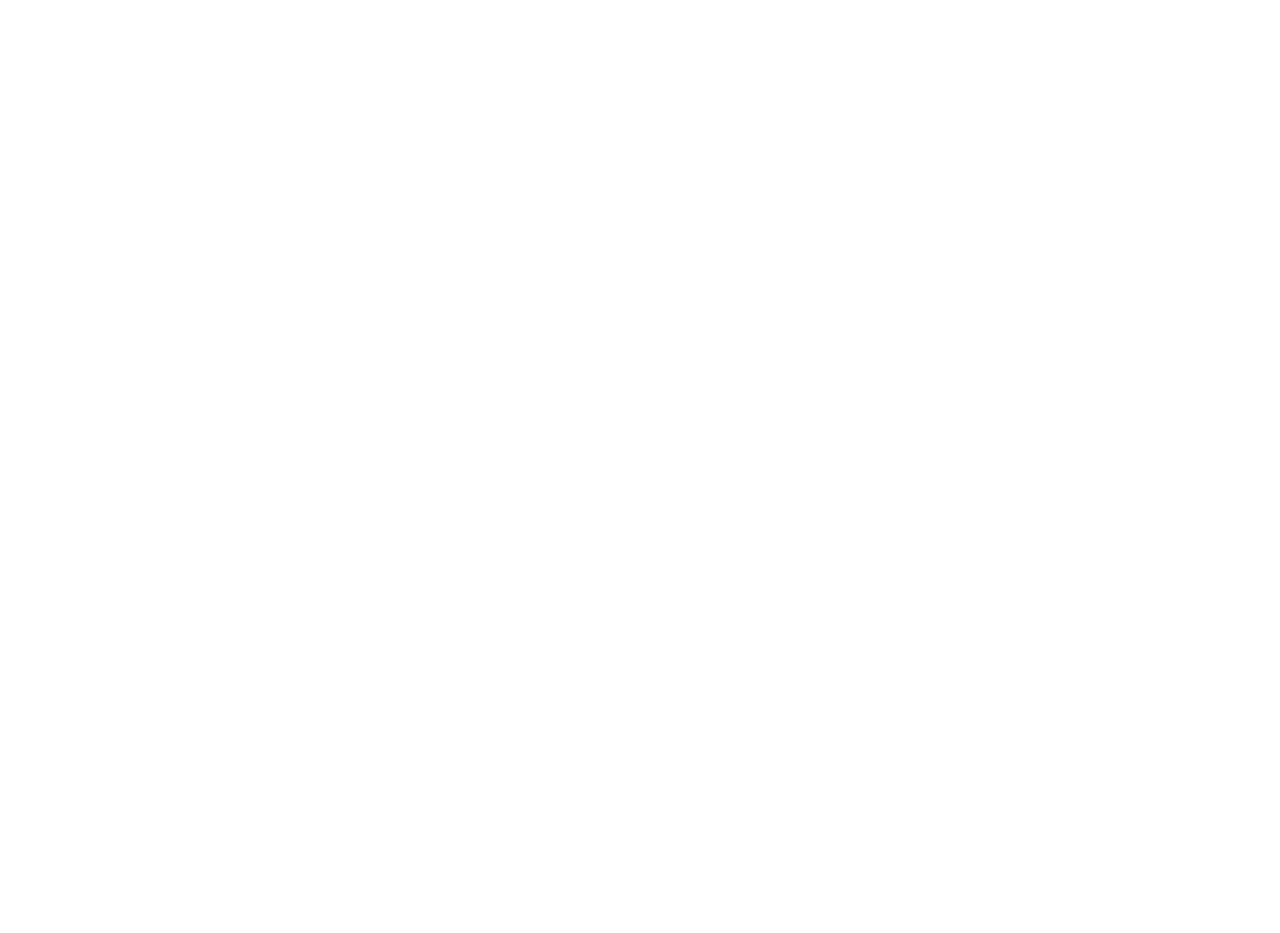
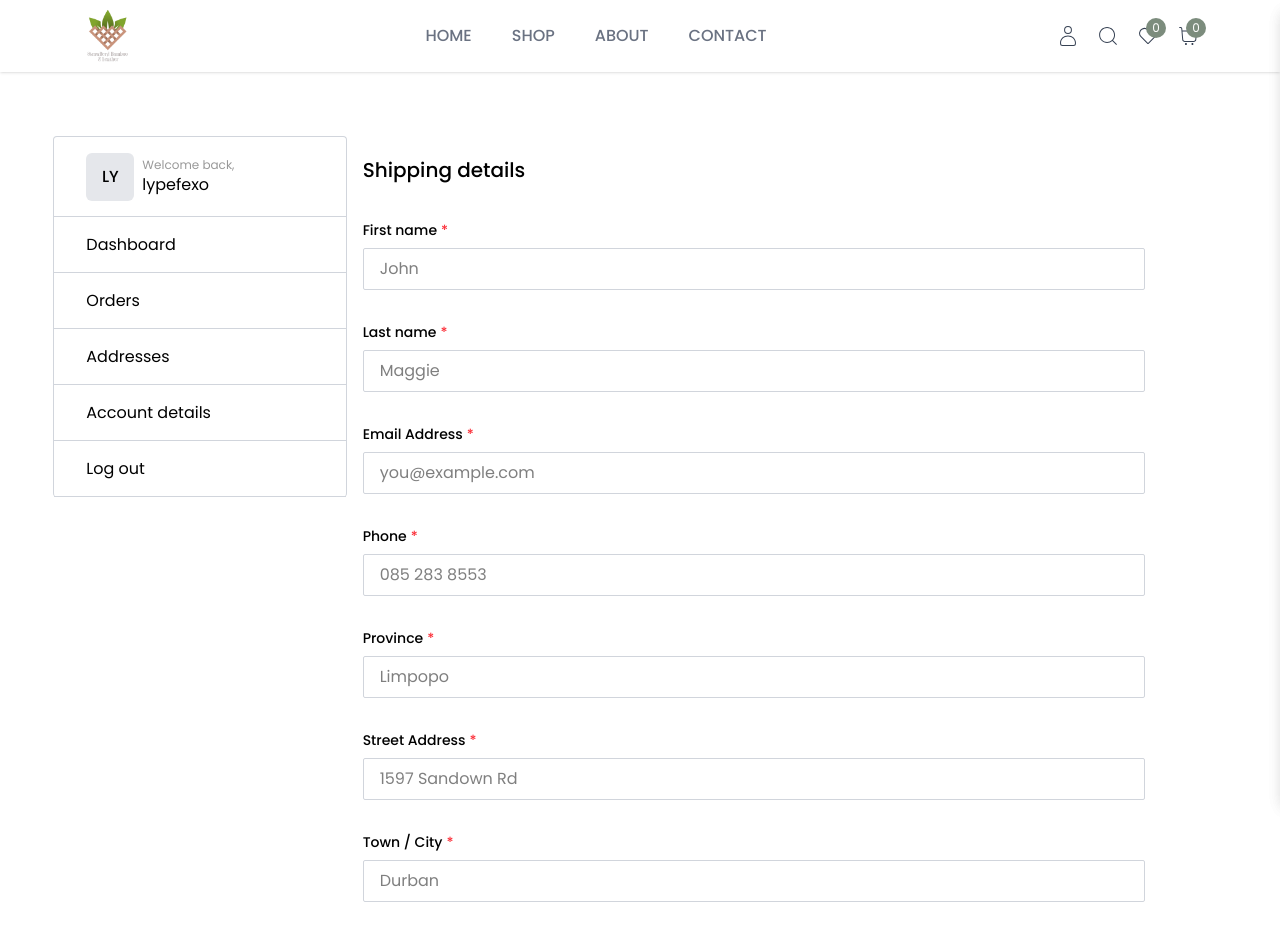
Before and after one commit to HlobisileLukhele/strawberyl-ecommerce, a React (Vite) app: page /account/address/edit in a window 1280 px wide. Before the commit this address had no page. Shown: the top 933 px of the page. Before the commit the page ends 800 px from the top, so only its background shows below. Built offline with nearby package versions, Linux system fonts and the light colour scheme; a web font is replaced by a local one.

Commit message:
added address page

```diff
--- a/src/App.jsx
+++ b/src/App.jsx
@@ -15,6 +15,8 @@
 import AccountDetails from '@/pages/user/AccountDetails';
 import Orders from '@/pages/user/Orders';
 import OrderDetails from '@/pages/user/OrderDetails';
+import Address from '@/pages/user/Address';
+import EditAddress from '@/pages/user/EditAddress';
 
  export default function App() {
   return (
@@ -35,6 +37,8 @@
             <Route path="details" element={<AccountDetails />} />
             <Route path="orders" element={<Orders />} />
             <Route path="order-details" element={<OrderDetails />} />
+            <Route path="address" element={<Address />} />
+            <Route path="address/edit" element={<EditAddress />} />
           </Route>
 
         </Route>
--- /dev/null
+++ b/src/Pages/user/Address.jsx
@@ -0,0 +1,20 @@
+import { Link } from "react-router";
+
+export default function Address() {
+  return (
+    <>
+      <h2 className="text-base">The following addresses will be used on the checkout page by default.</h2>
+      <h2 className="text-lg my-3 font-medium">Shipping Address</h2>
+
+      <Link to='/account/address/edit' className="mb-3 text-base text-[#7c8c7d] hover:underline">Edit Shipping address</Link>
+      <div className="flex flex-col gap-y-1">
+        <div className="text-base">Mikayla Noble</div>
+        <div className="text-base">you@example.com</div>
+        <div className="text-base">1597 Sandown Rd</div>
+        <div className="text-base">Limpopo</div>
+        <div className="text-base">Durban</div>
+        <div className="text-base">8191</div>
+      </div>
+    </>
+  )
+}
--- /dev/null
+++ b/src/Pages/user/EditAddress.jsx
@@ -0,0 +1,72 @@
+import InputField from "@/components/InputField";
+
+export default function EditAddress() {
+  return (
+    <>
+         <form action="#" className="flex flex-col w-full">
+          <h2 className="text-xl font-medium my-5">Shipping details</h2>
+
+          <InputField
+            label="First name"
+            name="fname"
+            type="text"
+            placeholder="John"
+            required
+          />
+          <InputField
+            label="Last name"
+            name="lname"
+            type="text"
+            placeholder="Maggie"
+            required
+          />
+          <InputField
+            label="Email Address"
+            name="email"
+            type="email"
+            placeholder="you@example.com"
+            required
+          />
+          <InputField
+            label="Phone"
+            name="phone"
+            type="text"
+            placeholder="085 283 8553"
+            required
+          />
+          <InputField
+            label="Province"
+            name="province"
+            type="text"
+            placeholder="Limpopo"
+            required
+          />
+          <InputField
+            label="Street Address"
+            name="address"
+            type="text"
+            placeholder="1597 Sandown Rd"
+            required
+          />
+          <InputField
+            label="Town / City"
+            name="town"
+            type="text"
+            placeholder="Durban"
+            required
+          />
+          <InputField
+            label="Postcode /ZIP"
+            name="postcode"
+            type="text"
+            placeholder="8191"
+            required
+          />
+
+          <button type="submit" className="w-1/6 bg-[#7c8c7d] text-white font-medium py-3 cursor-pointer hover:opacity-90">
+            Save address
+          </button>
+      </form>
+    </>
+  )
+}
--- a/src/shared/UserNavbar.jsx
+++ b/src/shared/UserNavbar.jsx
@@ -24,7 +24,7 @@
             <Link to="/account/orders" className={`${boxStyles} ${navStyles('/account/orders')}`}>
                 Orders
             </Link>
-            <Link to="#" className={`${boxStyles} ${navStyles('/addresses')}`}>
+            <Link to="/account/address" className={`${boxStyles} ${navStyles('/account/address')}`}>
                 Addresses
             </Link>
             <Link to="/account/details" className={`${boxStyles} ${navStyles('/account/details')}`}>
```
